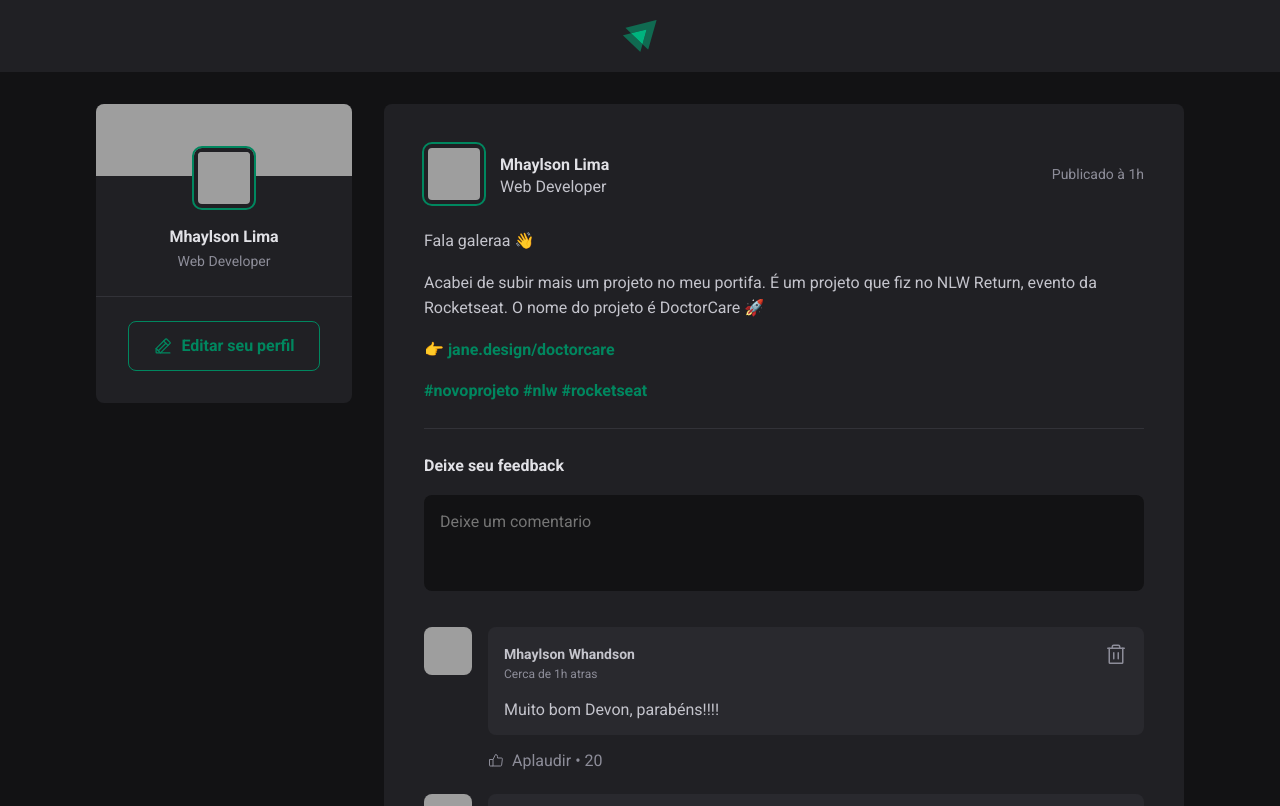
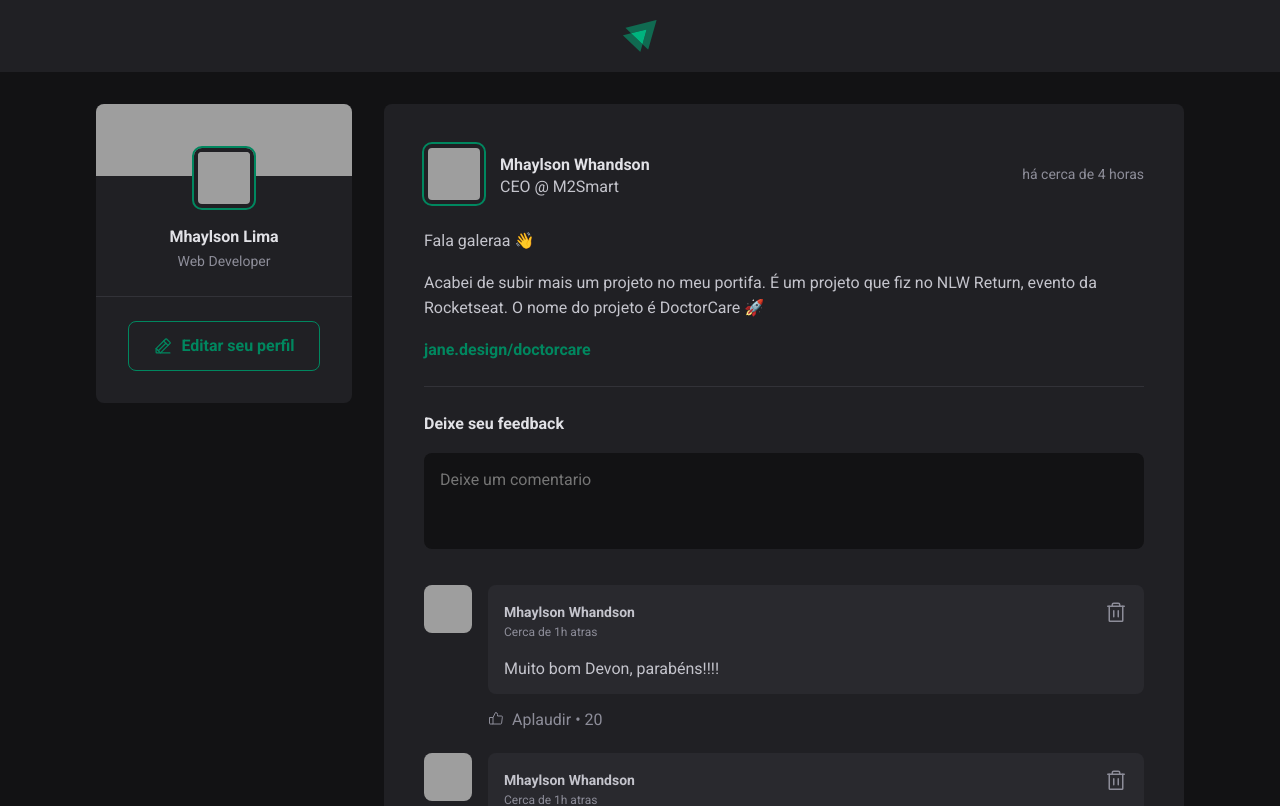
Before and after one commit to mhaylson/fundamentos-reactjs, a React (Vite) app: page / in a window 1280 px wide. Shown: the top 806 px of the page. Built offline with nearby package versions, Linux system fonts and the light colour scheme; grey boxes are pictures that could not be loaded.

Commit message:
Post properties
Created properties to display in posts

Signed-off-by: Mhaylson Whandson <mhaylson@m2smart.com.br>

```diff
--- a/package.json
+++ b/package.json
@@ -11,6 +11,7 @@
   },
   "dependencies": {
     "@phosphor-icons/react": "^2.1.5",
+    "date-fns": "^3.6.0",
     "phosphor-icons": "^1.4.2",
     "phosphor-react": "^1.4.1",
     "react": "^18.2.0",
--- a/src/App.jsx
+++ b/src/App.jsx
@@ -5,6 +5,38 @@
 
 import './global.css';
 import { Sidebar } from "./components/Sidebar";
+
+
+const posts = [
+  {
+    id: 1,
+    author: {
+      avatarUrl: 'https://github.com/mhaylson.png',
+      name: 'Mhaylson Whandson',
+      role: 'CEO @ M2Smart'
+    },
+    content: [
+      { type: 'paragraph', content: 'Fala galeraa 👋' },
+      { type: 'paragraph', content: 'Acabei de subir mais um projeto no meu portifa. É um projeto que fiz no NLW Return, evento da Rocketseat. O nome do projeto é DoctorCare 🚀' },
+      { type: 'link', content: 'jane.design/doctorcare' },
+    ],
+    publishedAt: new Date('2024-07-11 20:00:00')
+  },
+  {
+    id: 2,
+    author: {
+      avatarUrl: 'https://github.com/mhayk.png',
+      name: 'Mhayk Whandson',
+      role: 'CEO @ M2Smart'
+    },
+    content: [
+      { type: 'paragraph', content: 'Fala galeraa 👋' },
+      { type: 'paragraph', content: 'Acabei de subir mais um projeto no meu portifa. É um projeto que fiz no NLW Return, evento da Rocketseat. O nome do projeto é DoctorCare 🚀' },
+      { type: 'link', content: 'jane.design/doctorcare' },
+    ],
+    publishedAt: new Date('2024-07-11 21:00:00')
+  }
+]
 
 function App() {
 
@@ -16,9 +48,18 @@
 
         <Sidebar />
         <main>
-          <Post />
-          <Post />
-
+          {
+            posts.map(post => {
+              return (
+                <Post
+                  key={post.id}
+                  author={post.author}
+                  content={post.content}
+                  publishedAt={post.publishedAt}
+                />
+              )
+            })
+          }
         </main>
       </div>
 
--- a/src/components/Post.jsx
+++ b/src/components/Post.jsx
@@ -1,31 +1,45 @@
+import { format, formatDistanceToNow } from 'date-fns';
+import { ptBR } from 'date-fns/locale';
 import { Avatar } from './Avatar';
 import { Comment } from './Comment';
 import styles from './Post.module.css';
 
-export function Post() {
+export function Post({ author, publishedAt, content }) {
+
+  const publishedDateAtFormatted = format(publishedAt, "dd 'de' LLLL 'às' HH:mm'h'", { locale: ptBR })
+
+  const publishedDateRelativeToNow = formatDistanceToNow(publishedAt,
+    { locale: ptBR, addSuffix: true })
+
   return (
     <article className={styles.post}>
       <header>
         <div className={styles.author}>
-          <Avatar src='https://github.com/mhaylson.png' />
+          <Avatar src={author.avatarUrl} />
           <div className={styles.authorInfo}>
-            <strong>Mhaylson Lima</strong>
-            <span>Web Developer</span>
+            <strong>{author.name}</strong>
+            <span>{author.role}</span>
           </div>
         </div>
 
-        <time title='11 de Maio às 08:13h' dateTime='2022-05-11 08:13:30'>Publicado à 1h</time>
+        <time title={publishedDateAtFormatted} dateTime={publishedAt.toISOString()}>
+          {publishedDateRelativeToNow}
+        </time>
 
 
       </header>
 
       <div className={styles.content}>
-        <p>
-          <p>Fala galeraa 👋</p>
-          <p>Acabei de subir mais um projeto no meu portifa. É um projeto que fiz no NLW Return, evento da Rocketseat. O nome do projeto é DoctorCare 🚀</p>
-          <p>👉{' '}<a href=''>jane.design/doctorcare</a></p>
-          <p><a href=''>#novoprojeto{' '}#nlw{' '}#rocketseat</a></p>
-        </p>
+
+        {content.map(line => {
+          if (line.type === 'paragraph') {
+
+            return <p>{line.content}</p>;
+          } else if (line.type === 'link') {
+            return <p><a href=''>{line.content}</a></p>;
+
+          }
+        })}
       </div>
 
       <form className={styles.commentForm}>
```
